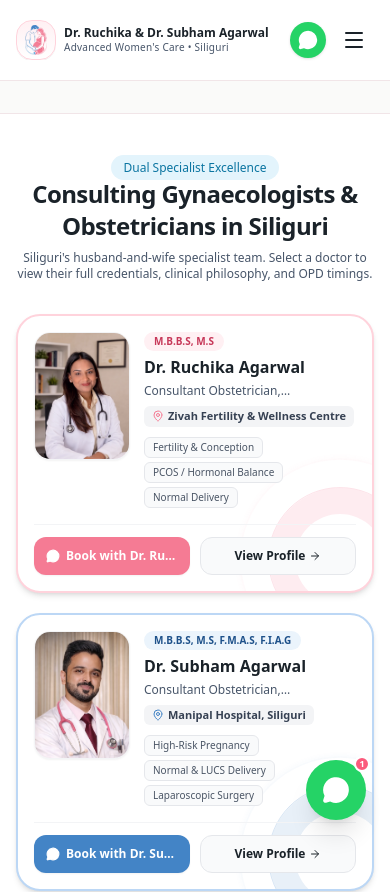
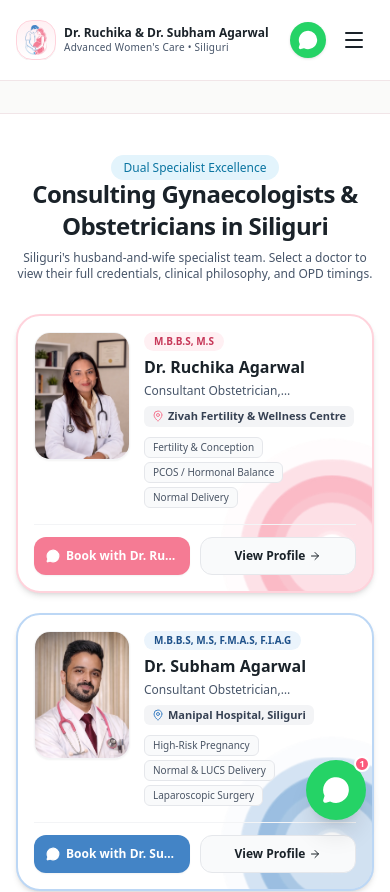
Before and after one commit to prince8809/drruchikasubham, a Next.js app in the folder website/: page /doctors in a window 390 px wide. Shown: the top 892 px of the page. Built offline with nearby package versions, Linux system fonts and the light colour scheme.

Commit message:
fix(animation): make concentric rings dynamically pulse and ripple across all pages in mobile view

```diff
--- a/website/src/app/doctors/[slug]/page.tsx
+++ b/website/src/app/doctors/[slug]/page.tsx
@@ -173,13 +173,13 @@ export default async function DoctorProfilePage({ params }: { params: Promise<{
 
         {/* Decorative Concentric Life-Pulse Ring */}
         <div
-          className={`dynamic-pulse-ring -top-20 -right-20 w-72 h-72 sm:-top-28 sm:-right-24 sm:w-[440px] sm:h-[440px] lg:-top-32 lg:-right-20 lg:w-[520px] lg:h-[520px] transition-colors duration-1000 ${
-            isSubham ? "text-[#4384C6]/30" : "text-[#F57B94]/30"
+          className={`dynamic-pulse-ring -top-14 -right-14 w-64 h-64 sm:-top-28 sm:-right-24 sm:w-[440px] sm:h-[440px] lg:-top-32 lg:-right-20 lg:w-[520px] lg:h-[520px] transition-colors duration-1000 ${
+            isSubham ? "text-[#4384C6]/45" : "text-[#F57B94]/45"
           }`}
           style={{
             boxShadow: isSubham
-              ? "inset 0 0 0 55px transparent, inset 0 0 0 56px rgba(67, 132, 198, 0.16), inset 0 0 0 120px transparent, inset 0 0 0 121px rgba(67, 132, 198, 0.10)"
-              : "inset 0 0 0 55px transparent, inset 0 0 0 56px rgba(245, 123, 148, 0.18), inset 0 0 0 120px transparent, inset 0 0 0 121px rgba(224, 158, 92, 0.12)",
+              ? "inset 0 0 0 55px transparent, inset 0 0 0 56px rgba(67, 132, 198, 0.30), inset 0 0 0 120px transparent, inset 0 0 0 121px rgba(67, 132, 198, 0.18)"
+              : "inset 0 0 0 55px transparent, inset 0 0 0 56px rgba(245, 123, 148, 0.30), inset 0 0 0 120px transparent, inset 0 0 0 121px rgba(224, 158, 92, 0.20)",
           }}
           aria-hidden="true"
         />
--- a/website/src/app/globals.css
+++ b/website/src/app/globals.css
@@ -210,63 +210,72 @@
     pointer-events: none;
     z-index: 1;
     border: 1.5px solid currentColor;
+    animation: dynamicRingBreathe 4.2s ease-in-out infinite;
+    transform-origin: center center;
+    -webkit-backface-visibility: hidden;
+    backface-visibility: hidden;
+    transform: translateZ(0);
+    will-change: transform, opacity;
   }
 
   .dynamic-pulse-ring::before,
   .dynamic-pulse-ring::after {
     content: '';
     position: absolute;
-    inset: 0;
+    inset: -1px;
     border-radius: 50%;
     border: 1.5px solid currentColor;
+    box-shadow: inherit;
     opacity: 0;
     pointer-events: none;
+    transform-origin: center center;
+    -webkit-backface-visibility: hidden;
+    backface-visibility: hidden;
+    transform: translateZ(0);
+    will-change: transform, opacity;
   }
 
   .dynamic-pulse-ring::before {
-    animation: ringWavePulse 6.5s cubic-bezier(0.2, 0.8, 0.2, 1) infinite;
+    animation: dynamicRingWave 3.6s cubic-bezier(0.2, 0.8, 0.2, 1) infinite;
   }
 
   .dynamic-pulse-ring::after {
-    animation: ringWavePulse 6.5s cubic-bezier(0.2, 0.8, 0.2, 1) infinite 3.25s;
+    animation: dynamicRingWave 3.6s cubic-bezier(0.2, 0.8, 0.2, 1) infinite 1.8s;
   }
 
-  @keyframes ringWavePulse {
-    0% {
-      transform: scale(0.84);
-      opacity: 0;
-      box-shadow: 0 0 0 0 currentColor;
-    }
-    18% {
-      opacity: 0.65;
-      box-shadow: 0 0 20px 2px currentColor;
-    }
-    60% {
-      opacity: 0.18;
-    }
-    100% {
-      transform: scale(1.48);
-      opacity: 0;
-      box-shadow: 0 0 0 0 currentColor;
-    }
-  }
-
-  @keyframes ringBreathe {
+  @keyframes dynamicRingBreathe {
     0%, 100% {
-      transform: scale(1);
+      transform: scale(0.96) translateZ(0);
       opacity: 0.85;
     }
     50% {
-      transform: scale(1.06);
+      transform: scale(1.06) translateZ(0);
       opacity: 1;
     }
   }
 
+  @keyframes dynamicRingWave {
+    0% {
+      transform: scale(0.96) translateZ(0);
+      opacity: 0.85;
+    }
+    40% {
+      opacity: 0.45;
+    }
+    100% {
+      transform: scale(1.50) translateZ(0);
+      opacity: 0;
+    }
+  }
+
   @media (prefers-reduced-motion: reduce) {
+    .dynamic-pulse-ring {
+      animation: dynamicRingBreathe 9s ease-in-out infinite;
+    }
     .dynamic-pulse-ring::before,
     .dynamic-pulse-ring::after {
-      animation: none;
-      opacity: 0;
+      animation: dynamicRingWave 9s ease-in-out infinite;
+      opacity: 0.35;
     }
   }
 }
--- a/website/src/components/home/BookingStrip.tsx
+++ b/website/src/components/home/BookingStrip.tsx
@@ -35,10 +35,10 @@ export default function BookingStrip() {
 
       {/* Decorative Concentric Life-Pulse Ring */}
       <div
-        className="dynamic-pulse-ring -top-16 -right-16 w-64 h-64 sm:-top-24 sm:-right-24 sm:w-[420px] sm:h-[420px] text-white/20 pointer-events-none"
+        className="dynamic-pulse-ring -top-12 -right-12 w-64 h-64 sm:-top-24 sm:-right-24 sm:w-[420px] sm:h-[420px] text-white/40 pointer-events-none"
         style={{
           boxShadow:
-            "inset 0 0 0 45px transparent, inset 0 0 0 46px rgba(255, 255, 255, 0.15), inset 0 0 0 100px transparent, inset 0 0 0 101px rgba(255, 255, 255, 0.10)",
+            "inset 0 0 0 45px transparent, inset 0 0 0 46px rgba(255, 255, 255, 0.30), inset 0 0 0 100px transparent, inset 0 0 0 101px rgba(255, 255, 255, 0.20)",
         }}
         aria-hidden="true"
       />
--- a/website/src/components/home/DoctorProfiles.tsx
+++ b/website/src/components/home/DoctorProfiles.tsx
@@ -50,13 +50,13 @@ export default function DoctorProfiles({ isPageHeading = false }: DoctorProfiles
               >
                 {/* Decorative Subtle Concentric Pulse Ring */}
                 <div
-                  className={`dynamic-pulse-ring -bottom-10 -right-10 w-36 h-36 sm:-bottom-14 sm:-right-14 sm:w-48 sm:h-48 transition-colors duration-1000 ${
-                    isSubham ? "text-[#4384C6]/20" : "text-[#F57B94]/20"
+                  className={`dynamic-pulse-ring -bottom-8 -right-8 w-36 h-36 sm:-bottom-12 sm:-right-12 sm:w-48 sm:h-48 transition-colors duration-1000 ${
+                    isSubham ? "text-[#4384C6]/40" : "text-[#F57B94]/40"
                   }`}
                   style={{
                     boxShadow: isSubham
-                      ? "inset 0 0 0 25px transparent, inset 0 0 0 26px rgba(67, 132, 198, 0.12)"
-                      : "inset 0 0 0 25px transparent, inset 0 0 0 26px rgba(245, 123, 148, 0.14)",
+                      ? "inset 0 0 0 24px transparent, inset 0 0 0 25px rgba(67, 132, 198, 0.28), inset 0 0 0 54px transparent, inset 0 0 0 55px rgba(67, 132, 198, 0.16)"
+                      : "inset 0 0 0 24px transparent, inset 0 0 0 25px rgba(245, 123, 148, 0.28), inset 0 0 0 54px transparent, inset 0 0 0 55px rgba(245, 123, 148, 0.16)",
                   }}
                   aria-hidden="true"
                 />
--- a/website/src/components/home/ServicesGrid.tsx
+++ b/website/src/components/home/ServicesGrid.tsx
@@ -85,18 +85,18 @@ export default function ServicesGrid() {
     <section id="services" className="py-14 sm:py-16 bg-[#FAFAF9] border-t border-[#F1E5E8] relative overflow-hidden scroll-mt-24 sm:scroll-mt-28">
       {/* Decorative Concentric Life-Pulse Rings (Top-Right Sapphire & Bottom-Left Blush) */}
       <div
-        className="dynamic-pulse-ring -top-20 -right-20 w-72 h-72 sm:-top-32 sm:-right-32 sm:w-[440px] sm:h-[440px] text-[#4384C6]/15 pointer-events-none"
+        className="dynamic-pulse-ring -top-14 -right-14 w-64 h-64 sm:-top-32 sm:-right-32 sm:w-[440px] sm:h-[440px] text-[#4384C6]/35 pointer-events-none"
         style={{
           boxShadow:
-            "inset 0 0 0 50px transparent, inset 0 0 0 51px rgba(67, 132, 198, 0.12), inset 0 0 0 110px transparent, inset 0 0 0 111px rgba(67, 132, 198, 0.08)",
+            "inset 0 0 0 50px transparent, inset 0 0 0 51px rgba(67, 132, 198, 0.25), inset 0 0 0 110px transparent, inset 0 0 0 111px rgba(67, 132, 198, 0.18)",
         }}
         aria-hidden="true"
       />
       <div
-        className="dynamic-pulse-ring -bottom-20 -left-20 w-72 h-72 sm:-bottom-32 sm:-left-32 sm:w-[440px] sm:h-[440px] text-[#F57B94]/15 pointer-events-none"
+        className="dynamic-pulse-ring -bottom-14 -left-14 w-64 h-64 sm:-bottom-32 sm:-left-32 sm:w-[440px] sm:h-[440px] text-[#F57B94]/35 pointer-events-none"
         style={{
           boxShadow:
-            "inset 0 0 0 50px transparent, inset 0 0 0 51px rgba(245, 123, 148, 0.12), inset 0 0 0 110px transparent, inset 0 0 0 111px rgba(245, 123, 148, 0.08)",
+            "inset 0 0 0 50px transparent, inset 0 0 0 51px rgba(245, 123, 148, 0.25), inset 0 0 0 110px transparent, inset 0 0 0 111px rgba(245, 123, 148, 0.18)",
         }}
         aria-hidden="true"
       />
```
Also changed, not shown: website/src/components/home/HeroSection.tsx (+7 -7 lines).
